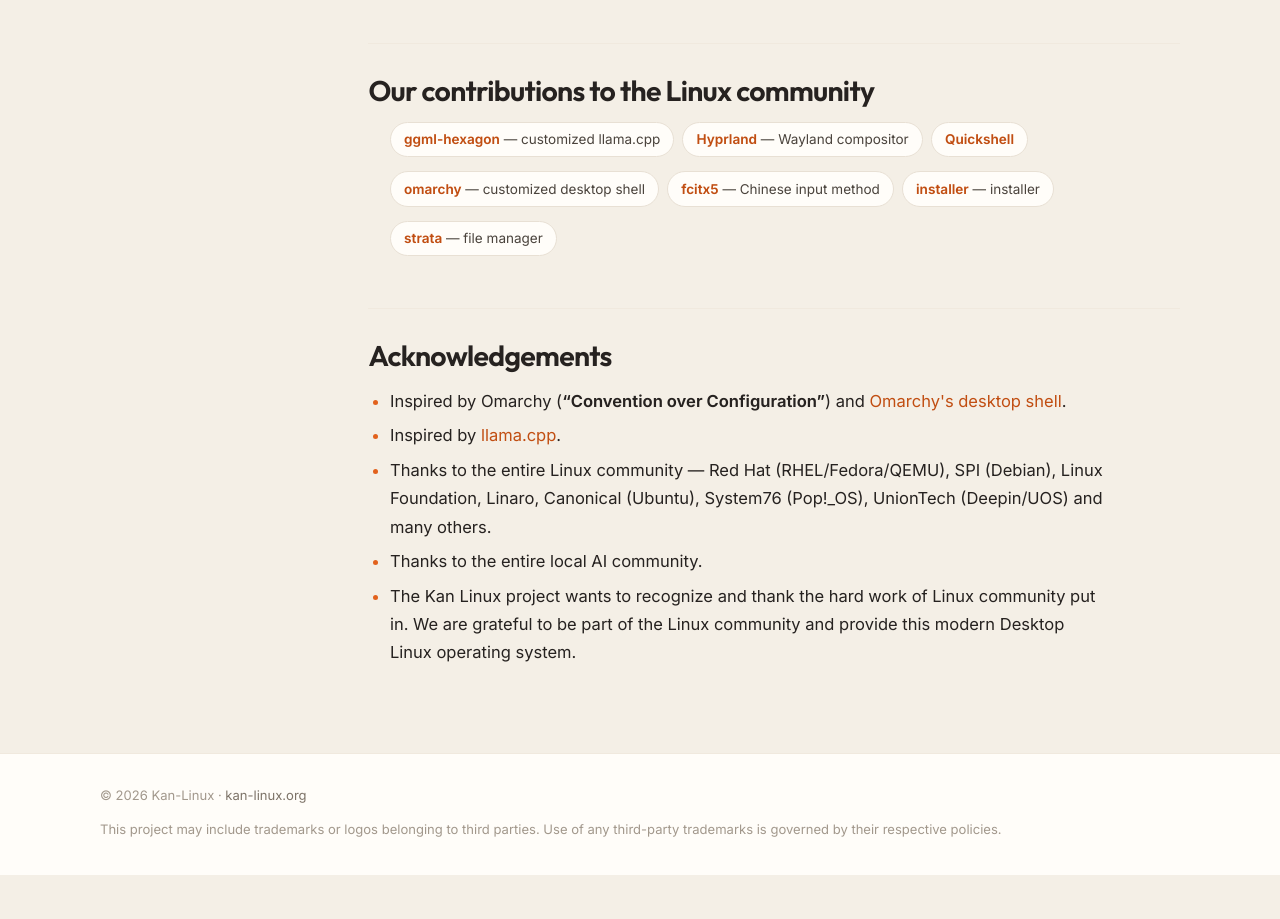
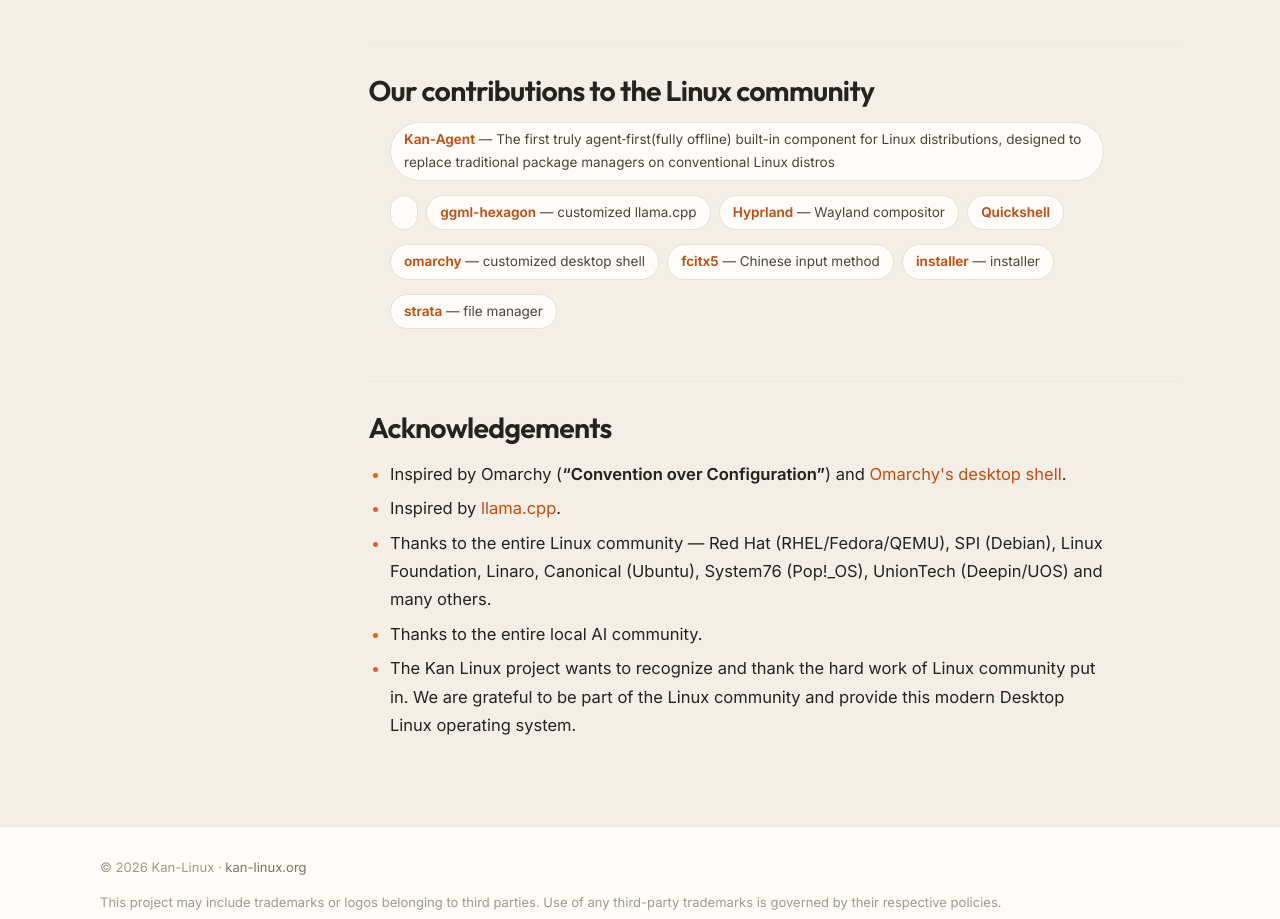
Before and after one commit to kan-linux/kan-linux.github.io, a plain HTML site: page about.html in a window 1280 px wide. Shown: the part 3148-4067 px from the top of the page. Before the commit the page ends 4023 px from the top, so only its background shows below. Drawn offline with Linux system fonts and the light colour scheme.

Commit message:
add kan-agent in section contributions

```diff
--- a/about.html
+++ b/about.html
@@ -208,6 +208,7 @@ For AI researchers, Kan-Linux can serve as a good testbed on real hardware.
         <!-- ============================================================ -->
         <h2 id="oss">Our contributions to the Linux community</h2>
         <ul class="tag-list">
+          <li><a href="https://github.com/kan-linux/kan-agent" target="_blank" rel="noopener">Kan-Agent</a> — The first truly agent‑first(fully offline) built-in component for Linux distributions, designed to replace traditional package managers on conventional Linux distros<li>
           <li><a href="https://github.com/kan-linux/ggml-hexagon" target="_blank" rel="noopener">ggml-hexagon</a> — customized llama.cpp</li>
           <li><a href="https://github.com/hyprwm/.github/discussions/116" target="_blank" rel="noopener">Hyprland</a> — Wayland compositor</li>
           <li><a href="https://github.com/quickshell-mirror/quickshell/pull/1261" target="_blank" rel="noopener">Quickshell</a></li>
```
